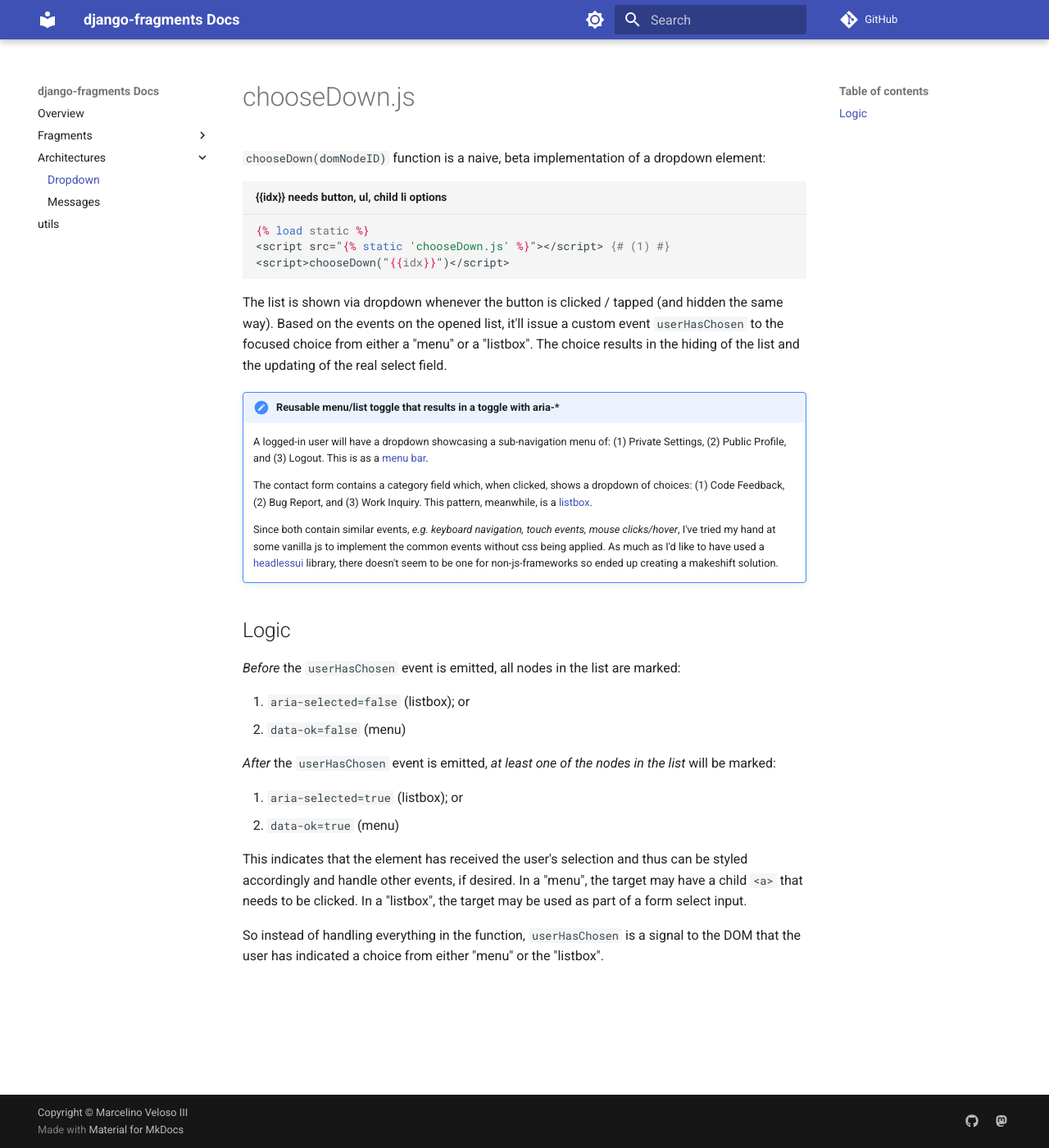
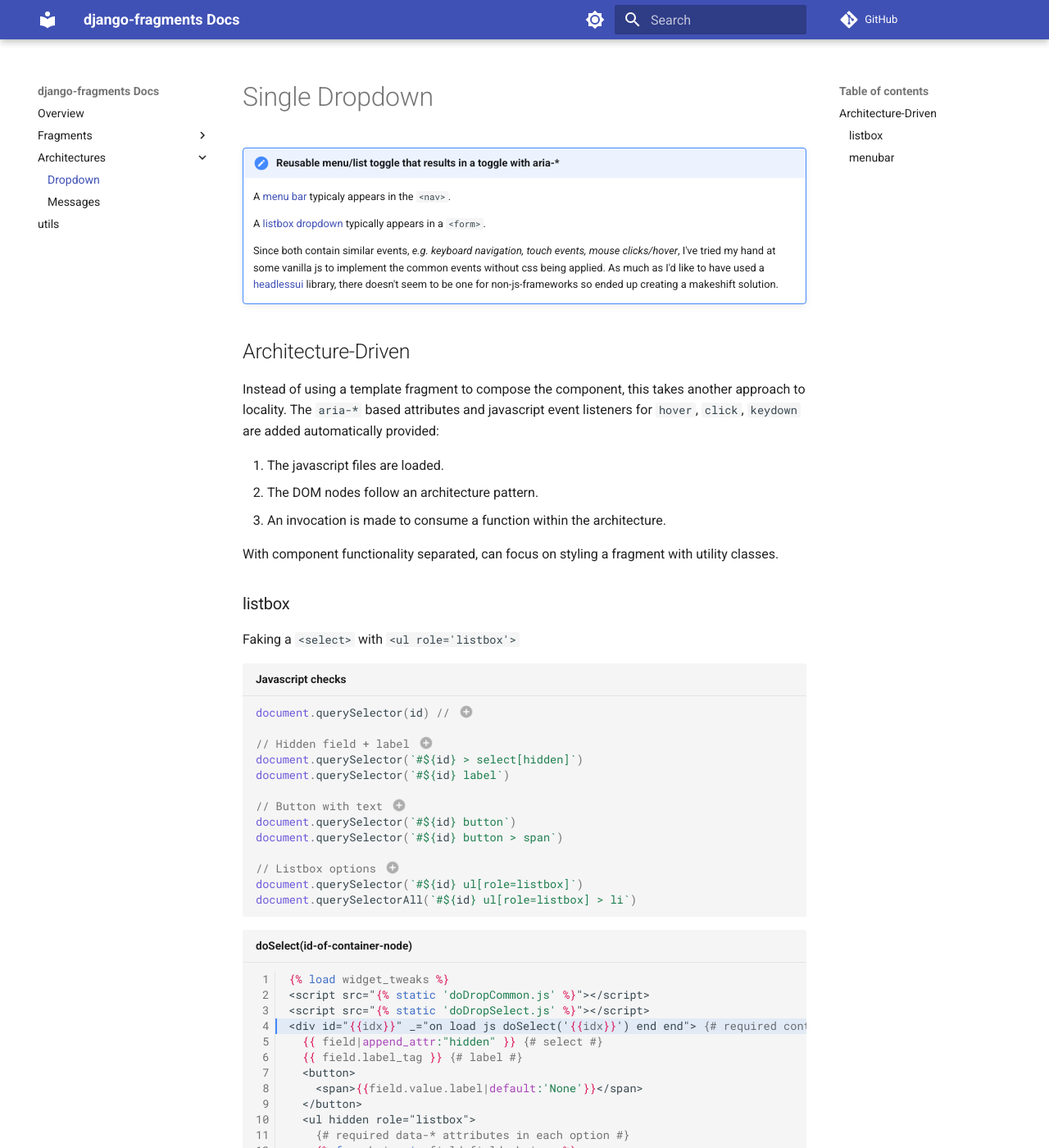
Before and after one commit to justmars/django-fragments, an MkDocs documentation site: the page built from docs/architectures/dropdown.md, in a window 1280 px wide and 1400 px high. Shown: the whole window at 82% size. Built offline with MkDocs 1.6.1 and Material for MkDocs 9.7.7, drawn with Linux system fonts in a browser that asks for light colours; comment, search, counter and statistics services are not loaded; some of the changed text lies outside the part shown.

Commit message:
feat: docs

````diff
--- a/django_fragments/static/doDropCommon.js
+++ b/django_fragments/static/doDropCommon.js
@@ -31,7 +31,7 @@
     this.button.setAttribute("type", "button");
     this.button.setAttribute("aria-expanded", "false");
     this.button.setAttribute("aria-haspopup", "true");
-    if (!this.button.dataset.index) this.button.dataset.index = 0;
+    if (!this.button.dataset.index) this.button.dataset.index = -1; // prepare for keys
 
     this.nodeItems = nodeItems;
     this.nodeList = nodeList;
@@ -115,13 +115,17 @@
         this.hideBox(evt);
       });
 
-      node.addEventListener("touchstart", (evt) => {
+      node.addEventListener(
+        "touchstart",
+        (evt) => {
           evt.preventDefault(); // without this, will auto-mouse click
           this.focusFunc(node, evt);
           this.setButtonIndex(this.nodeDigit(node)); // see keydown parity
           this.chooseFunc();
           this.hideBox(evt); // unlike mouseover, proceed to select
-      });
+        },
+        { passive: false }
+      );
     });
     return nodes;
   }
@@ -207,9 +211,13 @@
   }
 
   prepareButtonTouch() {
-    this.button.addEventListener("touchstart", (evt) => {
+    this.button.addEventListener(
+      "touchstart",
+      (evt) => {
         evt.preventDefault(); // without this, will auto-mouse click
         this.toggleBox(evt);
-    });
+      },
+      { passive: false }
+    );
   }
 }
--- a/django_fragments/static/doDropMenu.js
+++ b/django_fragments/static/doDropMenu.js
@@ -1,11 +1,15 @@
 function doMenu(id) {
   const [container, button, nodeList, nodeItems] = isDownable([
     document.getElementById(id),
-    setIndex(document.querySelector(`#${id} > button`), id, "btn"),
-    setIndex(document.querySelector(`#${id} > ul`), id, "listbox"),
-    setManyIds(document.querySelectorAll(`#${id} > ul > li`), id, "option"),
+    setIndex(document.querySelector(`#${id} button`), id, "btn"),
+    setIndex(document.querySelector(`#${id} ul[role=menu]`), id, "listbox"),
+    setManyIds(
+      document.querySelectorAll(`#${id} ul[role=menu] > li`),
+      id,
+      "option"
+    ),
+    document.querySelectorAll(`#${id} ul[role=menu] > li a`),
   ]);
-  if (nodeList.getAttribute("role") !== "menu") throw "menu role not set";
   let menu = new Downable(
     button,
     nodeList,
--- a/django_fragments/static/doDropSelect.js
+++ b/django_fragments/static/doDropSelect.js
@@ -10,14 +10,16 @@
   ] = isDownable([
     document.getElementById(id),
     document.querySelector(`#${id} > select[hidden]`),
-    setIndex(document.querySelector(`#${id} > label`), id, "label"),
-    setIndex(document.querySelector(`#${id} > button`), id, "btn"),
-    setIndex(document.querySelector(`#${id} > button > span`), id, "txt"),
-    setIndex(document.querySelector(`#${id} > ul`), id, "listbox"),
-    setManyIds(document.querySelectorAll(`#${id} > ul > li`), id, "option"),
+    setIndex(document.querySelector(`#${id} label`), id, "label"),
+    setIndex(document.querySelector(`#${id} button`), id, "btn"),
+    setIndex(document.querySelector(`#${id} button > span`), id, "txt"),
+    setIndex(document.querySelector(`#${id} ul[role=listbox]`), id, "listbox"),
+    setManyIds(
+      document.querySelectorAll(`#${id} ul[role=listbox] > li`),
+      id,
+      "option"
+    ),
   ]);
-  if (nodeList.getAttribute("role") !== "listbox") throw "listbox role not set";
-
   let sel = new Downable(
     button,
     nodeList,
--- a/docs/architectures/dropdown.md
+++ b/docs/architectures/dropdown.md
@@ -1,35 +1,103 @@
-# chooseDown.js
-
-`chooseDown(domNodeID)` function is a naive, beta implementation of a dropdown element:
-
-```jinja title="{{idx}} needs button, ul, child li options"
-{% load static %}
-<script src="{% static 'chooseDown.js' %}"></script> {# (1) #}
-<script>chooseDown("{{idx}}")</script>
-```
-
-The list is shown via dropdown whenever the button is clicked / tapped (and hidden the same way). Based on the events on the opened list, it'll issue a custom event `userHasChosen` to the focused choice from either a "menu" or a "listbox". The choice results in the hiding of the list and the updating of the real select field.
+# Single Dropdown
 
 !!! note "Reusable menu/list toggle that results in a toggle with aria-*"
 
-    A logged-in user will have a dropdown showcasing a sub-navigation menu of: (1) Private Settings, (2) Public Profile, and (3) Logout. This is as a [menu bar](https://www.w3.org/WAI/ARIA/apg/patterns/menubar/).
+    A [menu bar](https://www.w3.org/WAI/ARIA/apg/patterns/menubar/) typicaly appears in the `<nav>`.
 
-    The contact form contains a category field which, when clicked, shows a dropdown of choices: (1) Code Feedback, (2) Bug Report, and (3) Work Inquiry. This pattern, meanwhile, is a [listbox](https://www.w3.org/WAI/ARIA/apg/patterns/listbox/).
+    A [listbox dropdown](https://www.w3.org/WAI/ARIA/apg/patterns/listbox/) typically appears in a `<form>`.
 
     Since both contain similar events, _e.g. keyboard navigation, touch events, mouse clicks/hover_, I've tried my hand at some vanilla js to implement the common events without css being applied. As much as I'd like to have used a [headlessui](https://github.com/tailwindlabs/headlessui/discussions/984?sort=top) library, there doesn't seem to be one for non-js-frameworks so ended up creating a makeshift solution.
 
-## Logic
+## Architecture-Driven
 
-_Before_ the `userHasChosen` event is emitted, all nodes in the list are marked:
+Instead of using a template fragment to compose the component, this takes another approach to locality. The `aria-*` based attributes and javascript event listeners for `hover`, `click`, `keydown` are added automatically provided:
 
-1. `aria-selected=false` (listbox); or
-2. `data-ok=false` (menu)
+1. The javascript files are loaded.
+2. The DOM nodes follow an architecture pattern.
+3. An invocation is made to consume a function within the architecture.
 
-_After_ the `userHasChosen` event is emitted, _at least one of the nodes in the list_ will be marked:
+With component functionality separated, can focus on styling a fragment with utility classes.
 
-1. `aria-selected=true` (listbox); or
-2. `data-ok=true` (menu)
+### listbox
 
-This indicates that the element has received the user's selection and thus can be styled accordingly and handle other events, if desired. In a "menu", the target may have a child `<a>` that needs to be clicked. In a "listbox", the target may be used as part of a form select input.
+Faking a `<select>` with `<ul role='listbox'>`
 
-So instead of handling everything in the function, `userHasChosen` is a signal to the DOM that the user has indicated a choice from either "menu" or the "listbox".
+```js title="Javascript checks"
+document.querySelector(id) // (1)
+
+// Hidden field + label (2)
+document.querySelector(`#${id} > select[hidden]`)
+document.querySelector(`#${id} label`)
+
+// Button with text (3)
+document.querySelector(`#${id} button`)
+document.querySelector(`#${id} button > span`)
+
+// Listbox options (4)
+document.querySelector(`#${id} ul[role=listbox]`)
+document.querySelectorAll(`#${id} ul[role=listbox] > li`)
+```
+
+1. The container will contain component DOM nodes
+2. Should contain direct child `<select hidden>` and associated `<label>` (need not be a direct child)
+3. Child `<button>` with a direct child `<span>`
+4. Child `<ul role='listbox'>` with direct children `<li>`
+
+```jinja title="doSelect(id-of-container-node)" linenums="1" hl_lines="4"
+{% load widget_tweaks %}
+<script src="{% static 'doDropCommon.js' %}"></script>
+<script src="{% static 'doDropSelect.js' %}"></script>
+<div id="{{idx}}" _="on load js doSelect('{{idx}}') end end"> {# required container id with components #}
+  {{ field|append_attr:"hidden" }} {# select #}
+  {{ field.label_tag }} {# label #}
+  <button>
+    <span>{{field.value.label|default:'None'}}</span>
+  </button>
+  <ul hidden role="listbox">
+    {# required data-* attributes in each option #}
+    {% for choice in field.field.choices %}
+      <li data-key="{{choice.0|default:'None'}}" data-value="{{choice.1}}">
+        <span>{{choice.1}}</span>
+      </li>
+    {% endfor %}
+  </ul>
+</div>
+```
+
+### menubar
+
+Initializing a `<nav>` menubar with `<ul role='menu'>`
+
+```js title="Javascript checks"
+document.querySelector(id) // (1)
+
+// Button with text (2)
+document.querySelector(`#${id} button`)
+
+// Clickable menu items (3)
+document.querySelector(`#${id} ul[role=menu]`)
+document.querySelectorAll(`#${id} ul[role=menu] > li`)
+document.querySelectorAll(`#${id} ul[role=menu] > li a`)
+```
+
+1. The container will contain component DOM nodes
+2. Child `<button>`
+3. Child `<ul role='menu'>` with direct children `<li>` containing an `<a>` element.
+
+```jinja title="doSelect(id-of-container-node)" linenums="1" hl_lines="5"
+<script src="{% static 'doDropCommon.js' %}"></script>
+<script src="{% static 'doDropMenu.js' %}"></script>
+<html>
+  <head>...</head>
+  <nav id="nav-menu-id" _="on load js doMenu('nav-menu-id') end end"> {# required container id with components #}
+    <button>Menu</button>
+    <ul hidden role="menu">
+      <li>
+        <a href="#">Home</a> {# required a clickable #}
+      </li>
+      ...
+    </ul>
+  </nav>
+  ...
+</html>
+```
````
Also changed, not shown: docs/architectures/msg.md (+1 -1 lines), docs/index.md (+5 -12 lines), 2 other files. Lines whose indentation alone changed are shown as unchanged.
